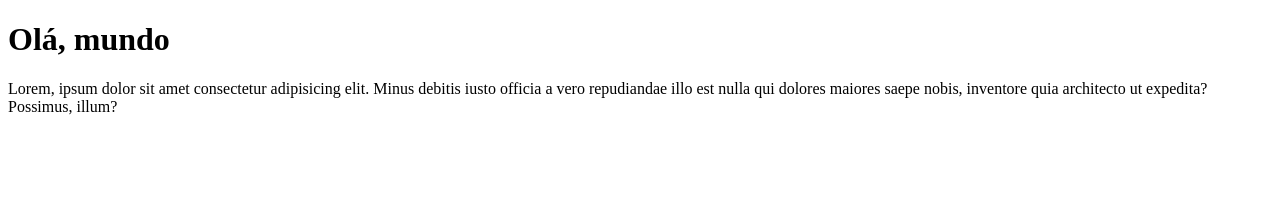
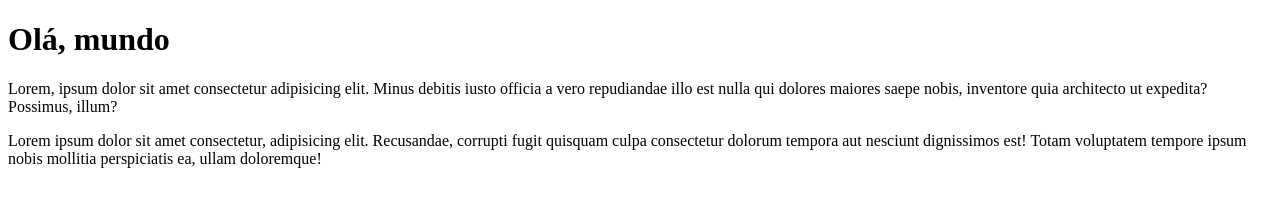
Before and after one commit to Bielcaiper7/Ola-mundo, a plain HTML site: page site-exemplo/Index.html in a window 1280 px wide. Drawn offline with Linux system fonts and the light colour scheme.

Commit message:
adicionei um paragrafo

```diff
--- a/site-exemplo/Index.html
+++ b/site-exemplo/Index.html
@@ -9,5 +9,7 @@
 <body>
     <h1>Olá, mundo</h1>
     <p>Lorem, ipsum dolor sit amet consectetur adipisicing elit. Minus debitis iusto officia a vero repudiandae illo est nulla qui dolores maiores saepe nobis, inventore quia architecto ut expedita? Possimus, illum?</p>
+
+    <p>Lorem ipsum dolor sit amet consectetur, adipisicing elit. Recusandae, corrupti fugit quisquam culpa consectetur dolorum tempora aut nesciunt dignissimos est! Totam voluptatem tempore ipsum nobis mollitia perspiciatis ea, ullam doloremque!</p>
 </body>
 </html>
```
